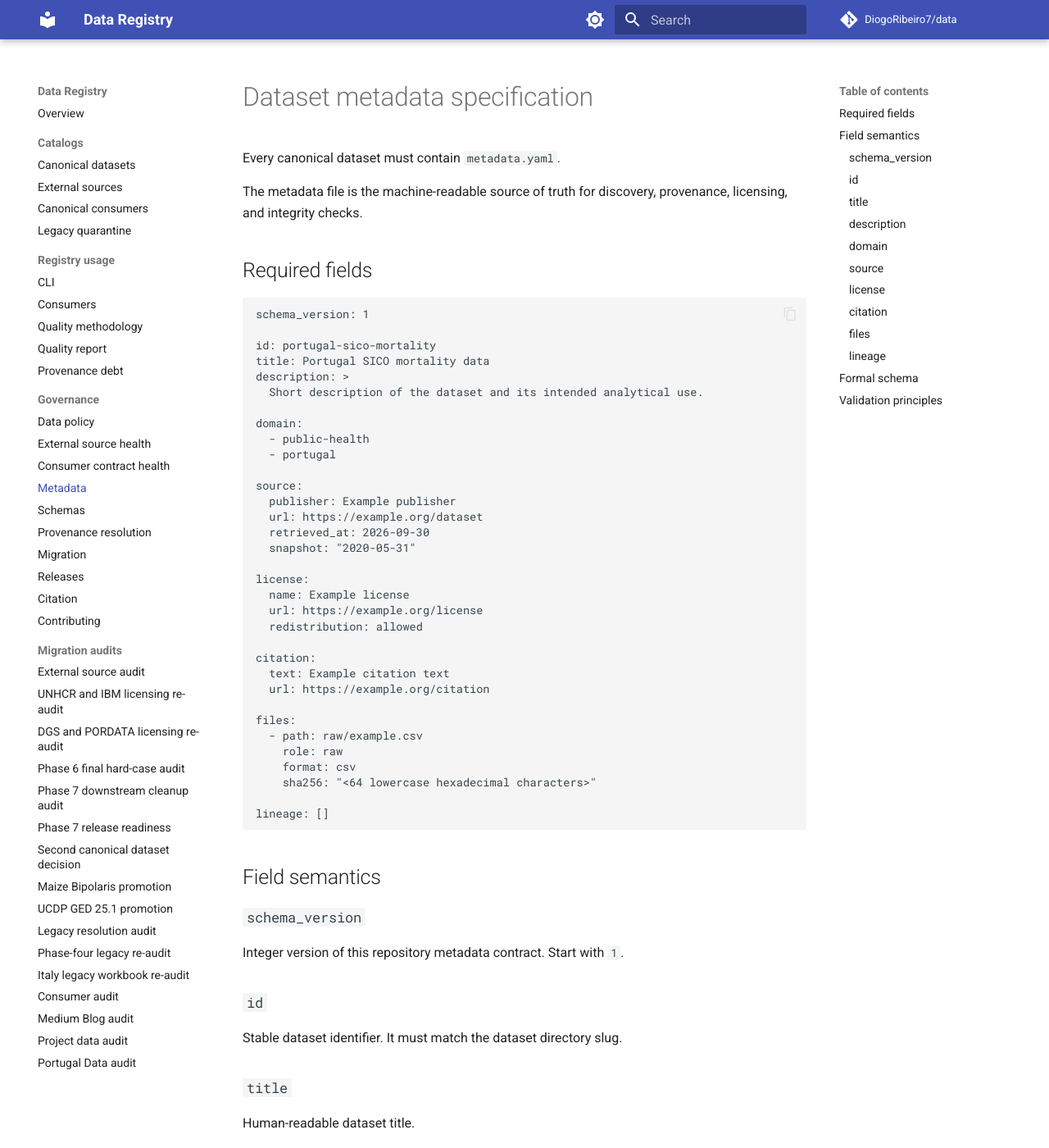
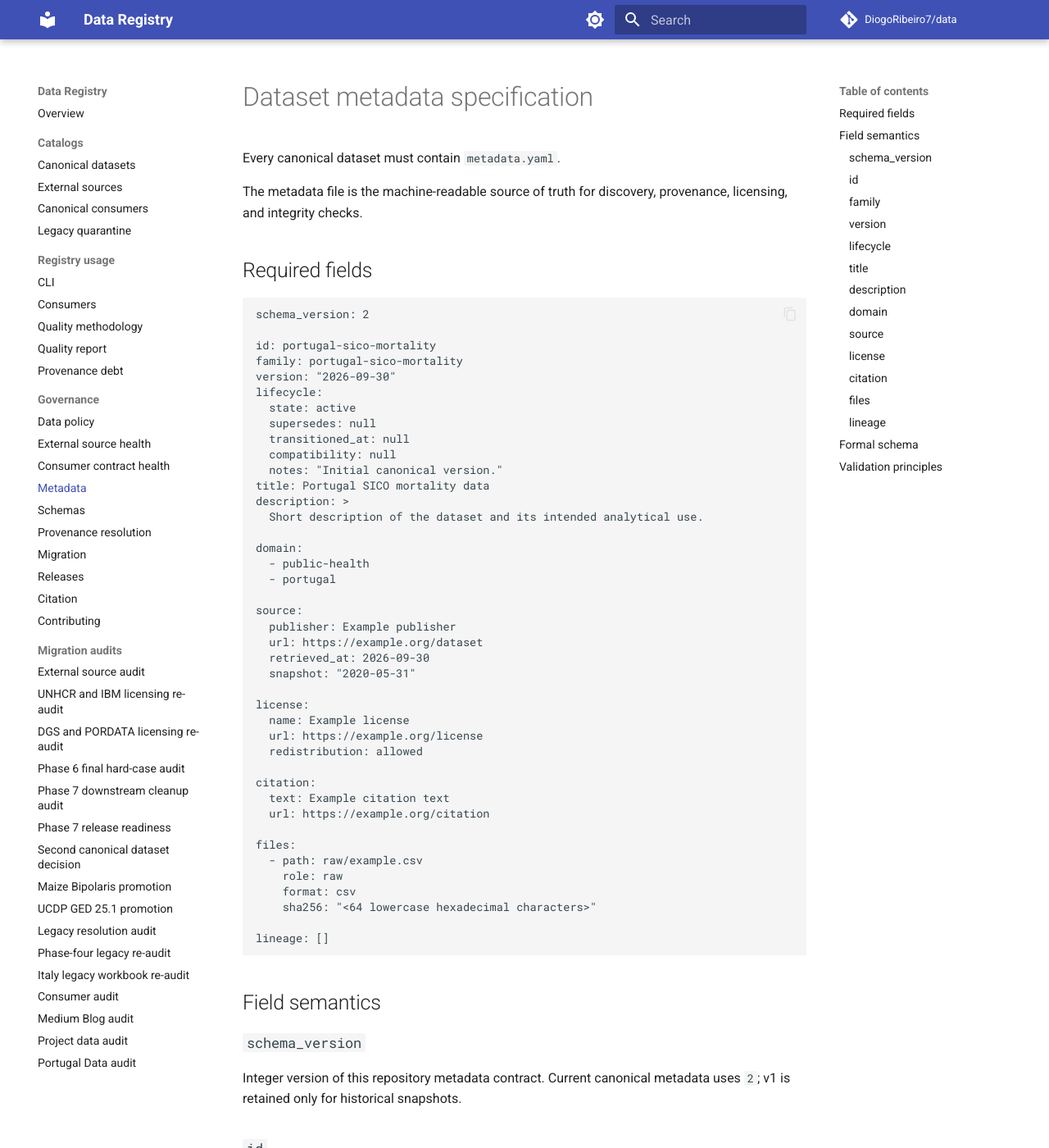
Before and after one commit to DiogoRibeiro7/data, an MkDocs documentation site: the page built from docs/METADATA.md, in a window 1280 px wide and 1400 px high. Shown: the whole window at 82% size. Built offline with MkDocs 1.6.1 and Material for MkDocs 9.7.7, drawn with Linux system fonts in a browser that asks for light colours; comment, search, counter and statistics services are not loaded; some of the changed text lies outside the part shown.

Commit message:
Document canonical lifecycle metadata v2

````diff
--- a/docs/METADATA.md
+++ b/docs/METADATA.md
@@ -7,9 +7,17 @@ The metadata file is the machine-readable source of truth for discovery, provena
 ## Required fields
 
 ```yaml
-schema_version: 1
+schema_version: 2
 
 id: portugal-sico-mortality
+family: portugal-sico-mortality
+version: "2026-09-30"
+lifecycle:
+  state: active
+  supersedes: null
+  transitioned_at: null
+  compatibility: null
+  notes: "Initial canonical version."
 title: Portugal SICO mortality data
 description: >
   Short description of the dataset and its intended analytical use.
@@ -46,11 +54,31 @@ lineage: []
 
 ### `schema_version`
 
-Integer version of this repository metadata contract. Start with `1`.
+Integer version of this repository metadata contract. Current canonical metadata uses `2`; v1 is retained only for historical snapshots.
 
 ### `id`
 
-Stable dataset identifier. It must match the dataset directory slug.
+Stable immutable identifier for this canonical snapshot. It must match the dataset directory slug.
+
+### `family`
+
+Stable identifier shared by all canonical versions of the same dataset family.
+
+### `version`
+
+Human/machine-readable version identifier unique within the dataset family.
+
+### `lifecycle`
+
+Required lifecycle state for canonical metadata v2.
+
+- `state`: `active`, `deprecated`, or `superseded`;
+- `supersedes`: immediate predecessor dataset ID, or `null` for the first canonical version;
+- `transitioned_at`: optional ISO date for a lifecycle transition;
+- `compatibility`: optional compatibility/migration note;
+- `notes`: optional lifecycle note.
+
+Only `supersedes` is authored as the replacement edge. Reverse `superseded_by` lookup is derived from the registry graph.
 
 ### `title`
 
````
Also changed, not shown: other parts of docs/METADATA.md (+1 -1 lines).
